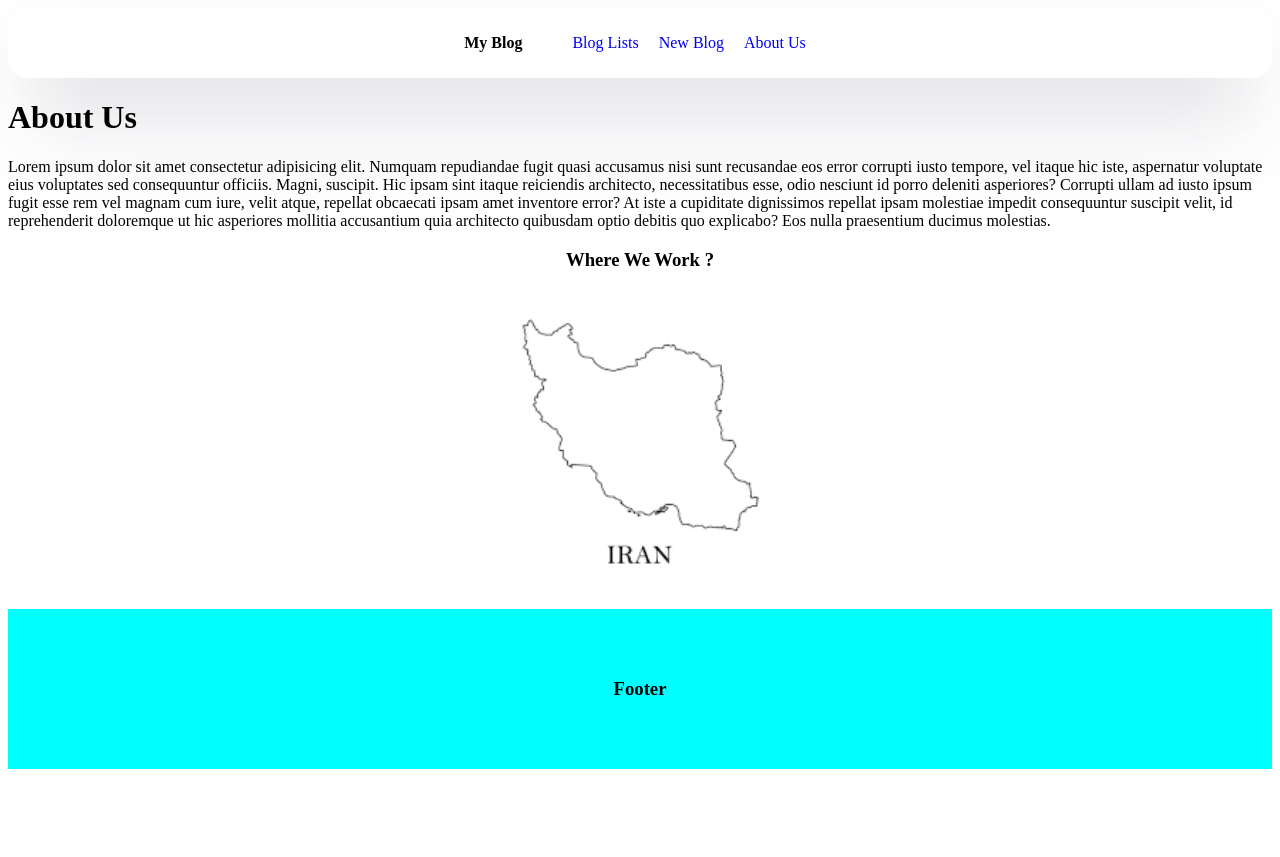
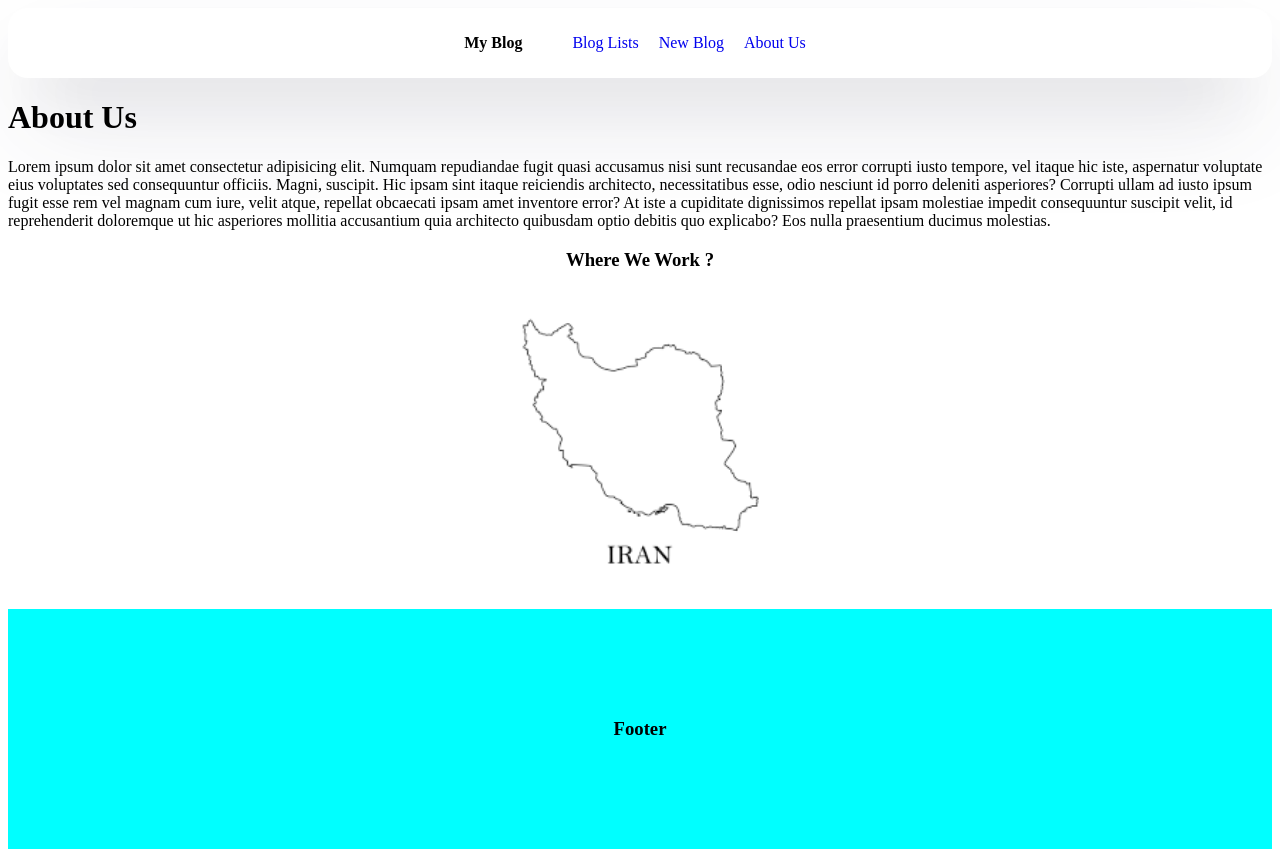
Before and after one commit to MohammadVaseti/React-Projects, a React (Vite) app in the folder 02-Website/website/: page /about in a window 1280 px wide. Before the commit the page ends 800 px from the top, so only its background shows below. Built offline with nearby package versions, Linux system fonts and the light colour scheme.

Commit message:
repo updated

```diff
--- a/02-Website/website/src/Components/Footer/footer.module.css
+++ b/02-Website/website/src/Components/Footer/footer.module.css
@@ -1,5 +1,5 @@
 .footer {
-  height: 20vh;
+  height: 30vh;
   width: 100%;
   background-color: aqua;
   color: black;
```
